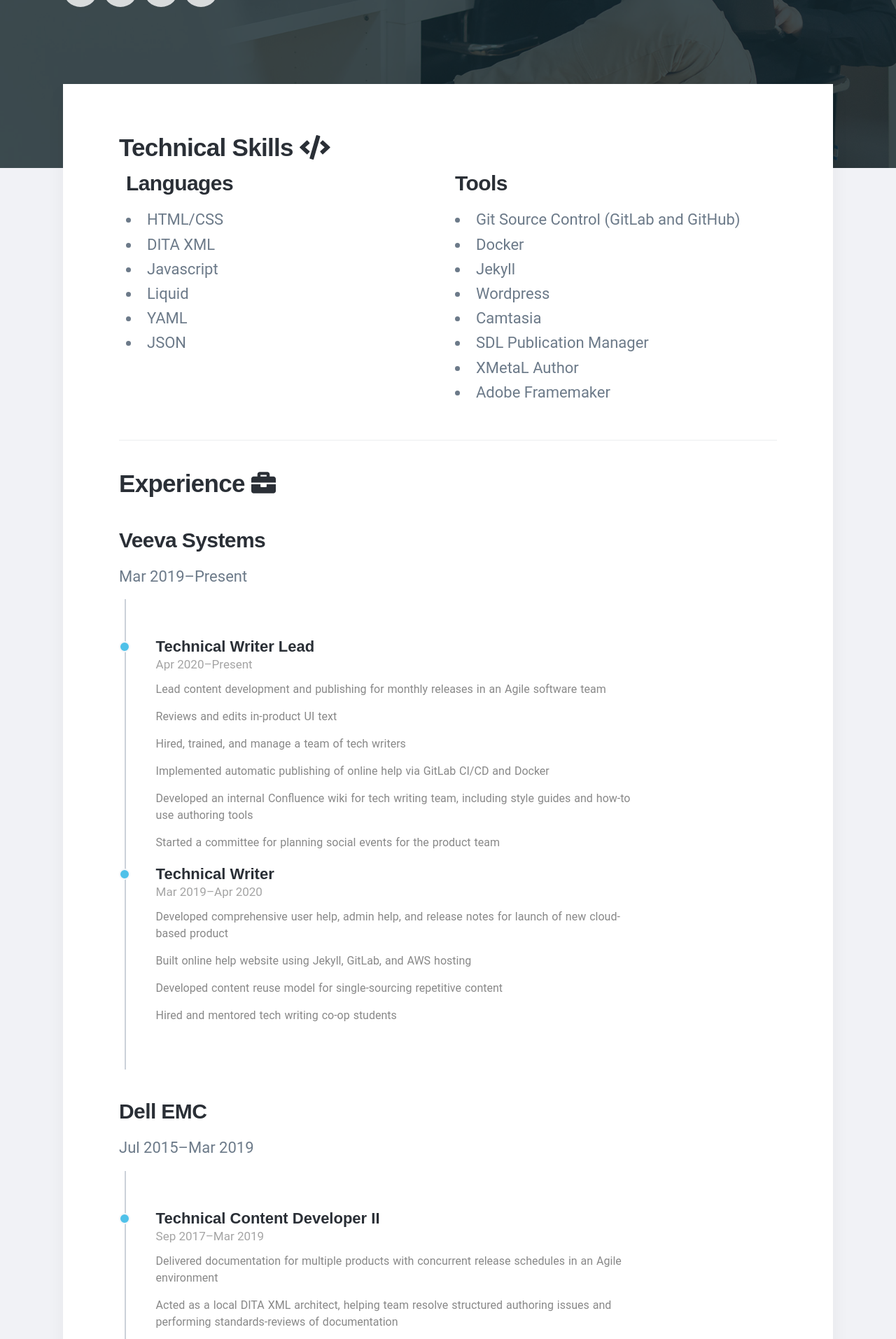
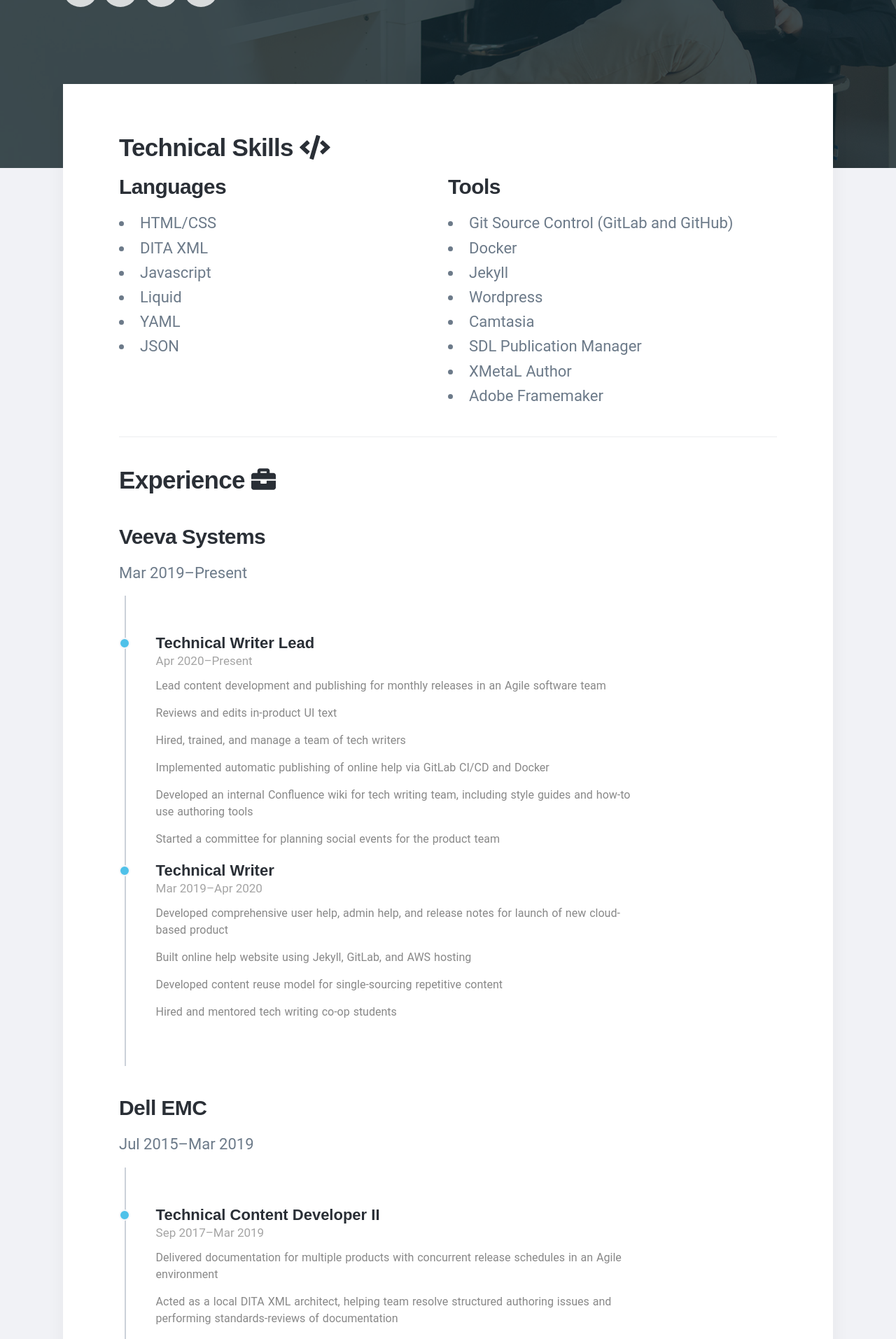
Before and after one commit to emilyrushton/emilyrushton.github.io, a Jekyll site: the page built from index.html, in a window 1280 px wide. Shown: the part 492-2405 px from the top of the page at 70% size. Built offline with Jekyll 4.4.1, drawn with Linux system fonts in a browser that asks for light colours; nearby versions of some CDN libraries; some web fonts are replaced.

Commit message:
Update custom.css

```diff
--- a/css/custom.css
+++ b/css/custom.css
@@ -121,17 +121,11 @@
    margin-right: 15px;
 }
 
-/* Create two equal columns that floats next to each other */
-.column {
-  float: left;
-  width: 50%;
-  padding: 10px;
+.row {
+  display: flex;
+  margin-top: 15px;
 }
 
-/* Clear floats after the columns */
-.row:after {
-  content: "";
-  display: table;
-  clear: both;
-  margin-top: 15px;
+.column {
+  flex: 50%;
 }
```
